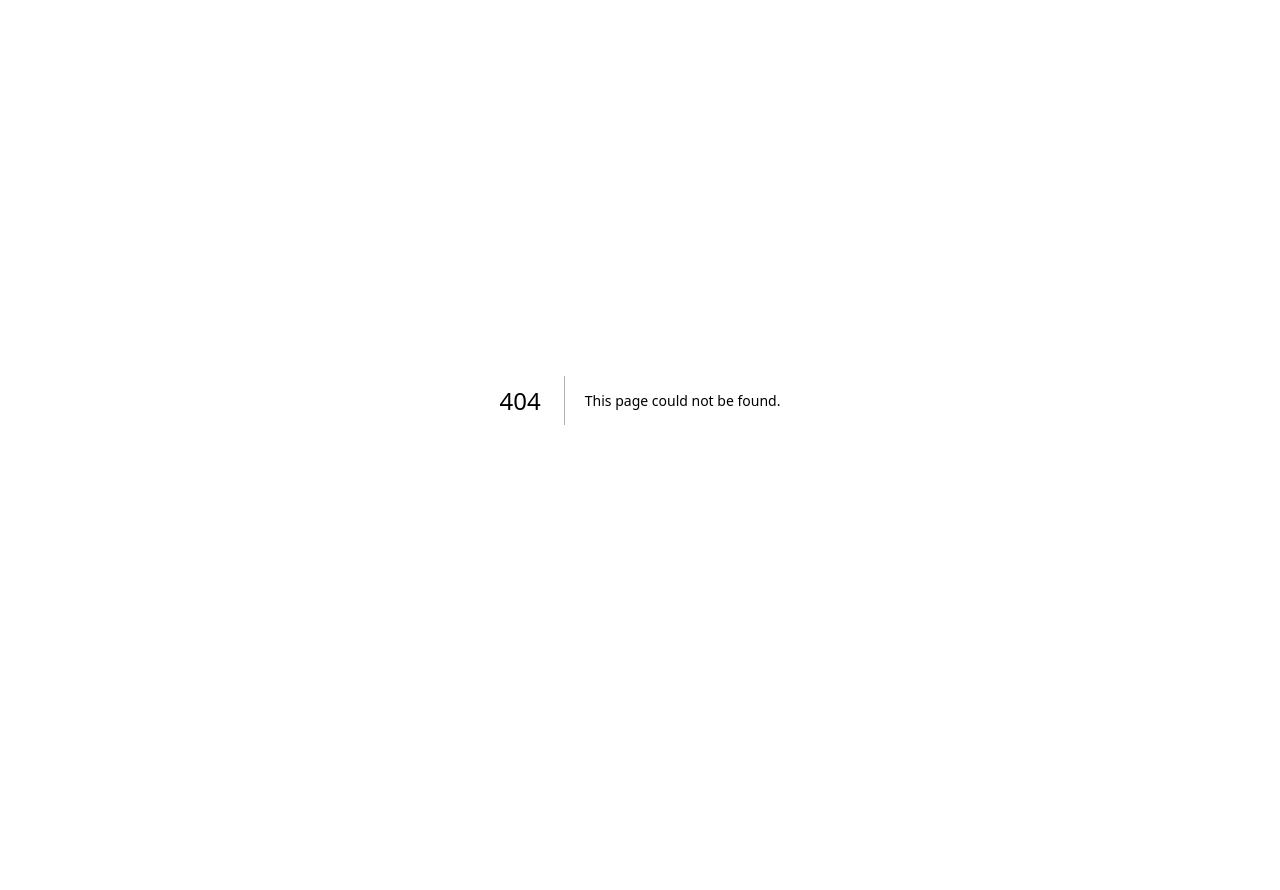
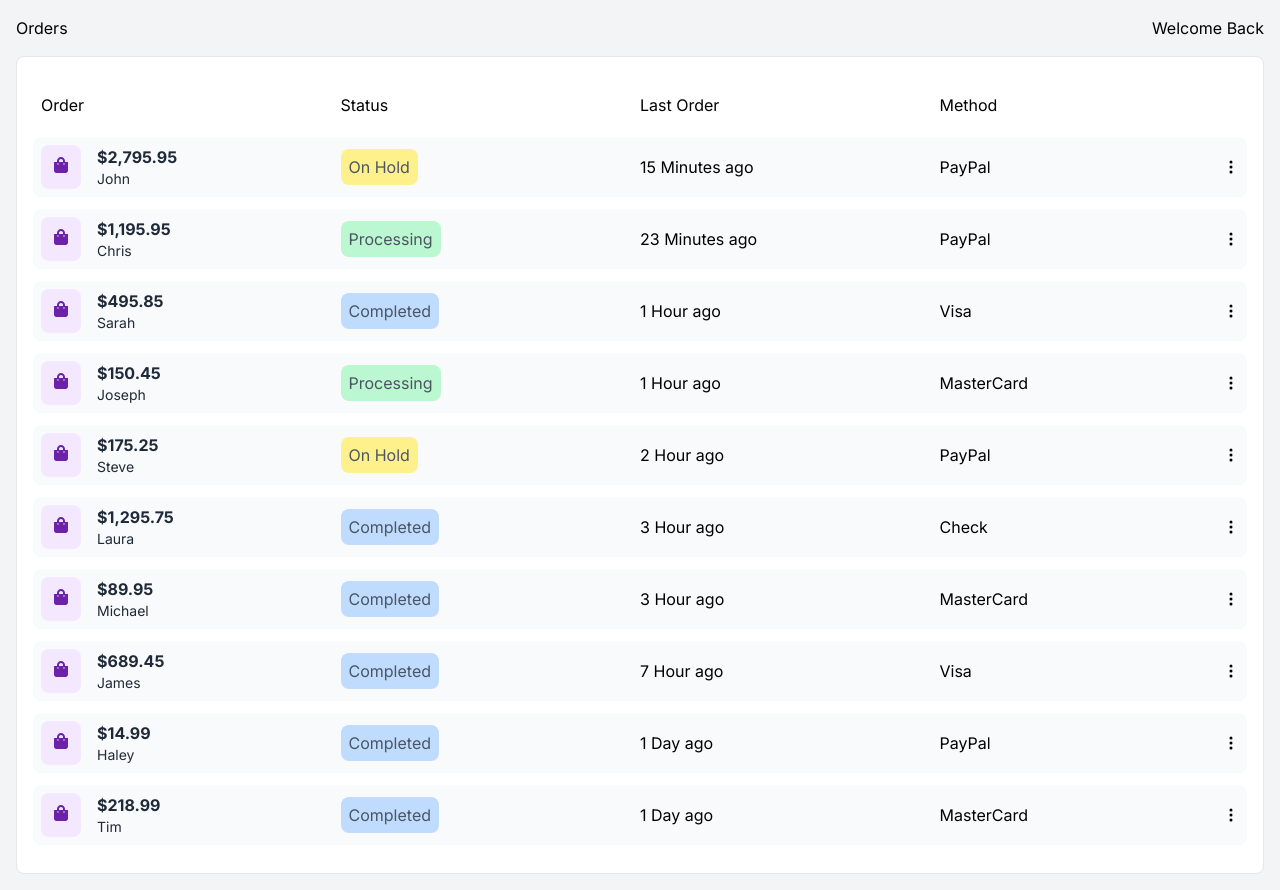
Before and after one commit to shanerbergman/next-tailwind-dashborad, a Next.js app: page /orders in a window 1280 px wide. Before the commit this address had no page. Before the commit the page ends 800 px from the top, so only its background shows below. Built offline with nearby package versions, Linux system fonts and the light colour scheme.

Commit message:
add orders

```diff
--- /dev/null
+++ b/app/orders/page.jsx
@@ -0,0 +1,65 @@
+import React from "react";
+import { FaShoppingBag } from "react-icons/fa";
+import { BsThreeDotsVertical } from "react-icons/bs";
+import { data } from "../data/data.js";
+
+const Orders = () => {
+  return (
+    <div className="bg-gray-100 min-h-screen">
+      <div className="flex justify-between px-4 pt-4">
+        <h2>Orders</h2>
+        <h2>Welcome Back</h2>
+      </div>
+      <div className="p-4">
+        <div className="w-full m-auto p-4 border rounded-lg bg-white overflow-y-auto">
+          <div className="my-3 p-2 grid md:grid-cols-4 sm:grid-cols-3 grid-cols-2 items-center justify-between cursor-pointer">
+            <span>Order</span>
+            <span className="sm:text-left text-right">Status</span>
+            <span className="hidden md:grid">Last Order</span>
+            <span className="hidden sm:grid">Method</span>
+          </div>
+          <ul>
+            {data.map((d, id) => (
+              <li
+                key={id}
+                className="bg-gray-50 hover:bg-gray-100 rounded-lg my-3 p-2 grid md:grid-cols-4 sm:grid-cols-3 grid-cols-2 items-center justify-between cursor-pointer"
+              >
+                <div className="flex">
+                  <div className="bg-purple-100 p-3 rounded-lg">
+                    <FaShoppingBag className="text-purple-800" />
+                  </div>
+                  <div className="pl-4">
+                    <p className="text-gray-800 font-bold">
+                      ${d.total.toLocaleString()}
+                    </p>
+                    <p className="text-gray-800 text-sm">{d.name.first}</p>
+                  </div>
+                </div>
+                <p className="text-gray-600 sm:text-left text-right">
+                  <span
+                    className={
+                      d.status == "Processing"
+                        ? "bg-green-200 p-2 rounded-lg"
+                        : d.status == "Completed"
+                        ? "bg-blue-200 p-2 rounded-lg"
+                        : "bg-yellow-200 p-2 rounded-lg"
+                    }
+                  >
+                    {d.status}
+                  </span>
+                </p>
+                <p className="hidden md:flex">{d.date}</p>
+                <div className="sm:flex hidden justify-between items-center">
+                  <p>{d.method}</p>
+                  <BsThreeDotsVertical />
+                </div>
+              </li>
+            ))}
+          </ul>
+        </div>
+      </div>
+    </div>
+  );
+};
+
+export default Orders;
```
